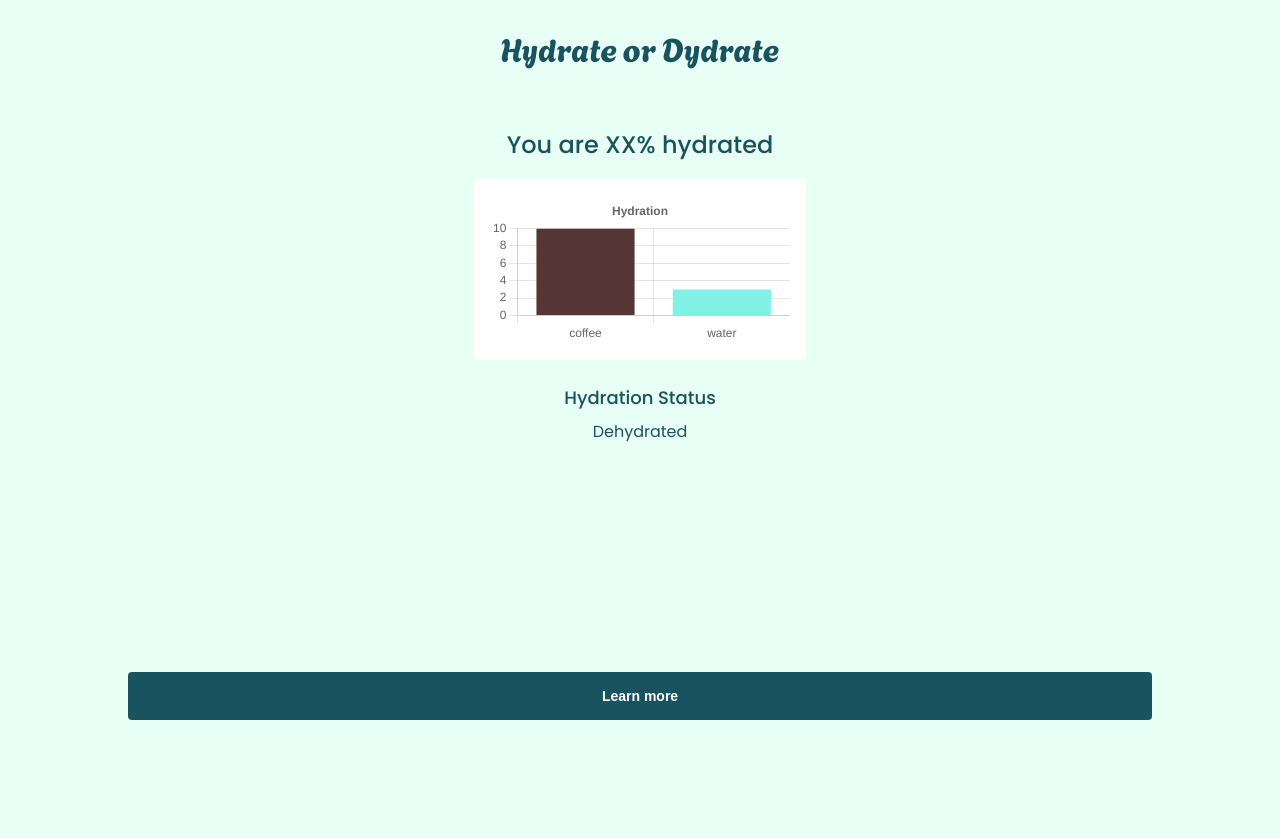
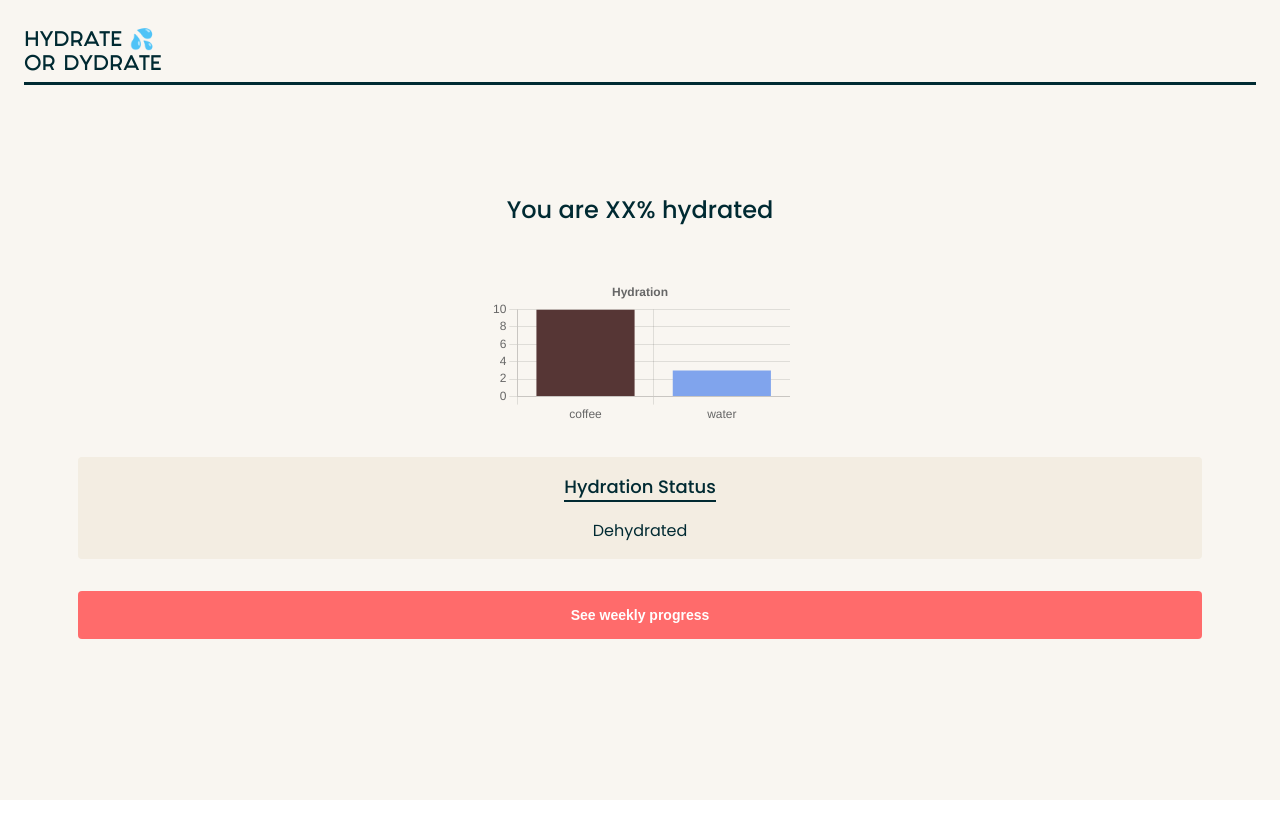
Before and after one commit to malyesh/hydrate-or-dydrate, a React (Create React App) app in the folder client/: page / in a window 1280 px wide. Shown: the top 838 px of the page. After the commit the page ends 800 px from the top, so only its background shows below. Built offline with nearby package versions, Linux system fonts and the light colour scheme; the HTML template or start-up script is replaced by a standard one.

Commit message:
update sass

```diff
--- a/client/src/components/Header/Header.js
+++ b/client/src/components/Header/Header.js
@@ -5,7 +5,13 @@ const Header = () => {
   return (
     <header className="header">
       <Link to="/" className="logo-link">
-        <h1 className="logo-link__text">Hydrate or Dydrate</h1>
+        <div className="logo">
+          <div className="logo-top">
+            <h1 className="logo-top__text">HYDRATE&nbsp;</h1>
+            <span className="logo-top__emoji">💦</span>
+          </div>
+          <h1 className="logo__text">OR DYDRATE</h1>
+        </div>
       </Link>
     </header>
   );
--- a/client/src/components/Header/Header.scss
+++ b/client/src/components/Header/Header.scss
@@ -2,13 +2,34 @@
 @use "../../styles/partials/colors" as *;
 
 .header {
-  background-color: $light-green;
+  background-color: $light-beige;
+  height: 20vh;
 }
 
 .logo-link {
   text-decoration: none;
+  display: flex;
+}
 
-  &__text {
-    padding: 1.5rem 0;
+.logo {
+  margin: 1.5rem;
+  align-self: flex-start;
+  text-align: left;
+  border-bottom: 3px solid $dark-green;
+  width: 100%;
+  padding-bottom: 0.25rem;
+
+  &-top {
+    display: flex;
+    align-items: baseline;
+  }
+
+  &__text,
+  &-top__text {
+    line-height: 1.5rem;
+  }
+
+  &-top__emoji {
+    font-size: 1.25rem;
   }
 }
--- a/client/src/components/Hero/Hero.js
+++ b/client/src/components/Hero/Hero.js
@@ -13,7 +13,7 @@ const Hero = () => {
     datasets: [
       {
         data: Data.map((data) => data.value),
-        backgroundColor: ["#563635", "#81F0E5"],
+        backgroundColor: ["#563635", "#80A4ED"],
         // borderColor: "black",
         borderWidth: 0,
       },
@@ -45,7 +45,7 @@ const Hero = () => {
         <h3 className="hydration__title">Hydration Status</h3>
         <p>Dehydrated</p>
       </article>
-      <button className="more-button">Learn more</button>
+      <button className="week-button">See weekly progress</button>
     </div>
   );
 };
--- a/client/src/components/Hero/Hero.scss
+++ b/client/src/components/Hero/Hero.scss
@@ -7,28 +7,34 @@
   flex-direction: column;
   align-items: center;
   padding: 1rem;
+  position: relative;
 }
 .top-banner {
   padding: 1rem;
 }
 
 .chart {
-  background-color: white;
-  border-radius: 4px;
-  padding: 1rem;
+  padding: 2rem;
   height: auto;
 }
 
 .hydration {
-  padding: 1.5rem;
-
+  padding: 1rem 0;
+  margin-bottom: 2rem;
+  background-color: $dark-beige;
+  border-radius: 4px;
+  width: 90%;
+  display: flex;
+  flex-direction: column;
+  align-items: center;
   &__title {
-    padding-bottom: 0.5rem;
+    margin-bottom: 1rem;
+    border-bottom: 2px solid $dark-green;
+    width: fit-content;
+    text-align: center;
   }
 }
 
-.more-button {
+.week-button {
   @include custom-button;
-  position: absolute;
-  bottom: 5rem;
 }
--- a/client/src/pages/HomePage/HomePage.scss
+++ b/client/src/pages/HomePage/HomePage.scss
@@ -2,6 +2,6 @@
 @use "../../styles/partials/colors" as *;
 
 .main {
-  height: 100vh;
-  background-color: $light-green;
+  height: 80vh;
+  background-color: $light-beige;
 }
--- a/client/src/styles/partials/_colors.scss
+++ b/client/src/styles/partials/_colors.scss
@@ -1,5 +1,7 @@
 $brown: #563635;
-$blue: #81f0e5;
-$dark-green: #19535f;
-$light-green: #e8fff5;
+$blue: #80a4ed;
+$dark-green: #002a32;
+$light-beige: #f9f6f1;
+$dark-beige: #f3ede2;
 $red: #ff6b6b;
+$dark-red: #ff3333;
--- a/client/src/styles/partials/_fonts.scss
+++ b/client/src/styles/partials/_fonts.scss
@@ -17,7 +17,7 @@
 }
 
 @font-face {
-  font-family: "Agbalumo";
-  src: url("../../assets/fonts/Agbalumo-Regular.ttf") format("truetype");
-  font-weight: 400;
+  font-family: "Fashion Fetish";
+  src: url("../../assets/fonts/Fashion-Fetish-Bold.ttf") format("truetype");
+  font-weight: 700;
 }
--- a/client/src/styles/partials/_global.scss
+++ b/client/src/styles/partials/_global.scss
@@ -14,9 +14,9 @@ body {
 }
 
 h1 {
-  font-family: "Agbalumo";
-  font-size: 32px;
-  font-weight: 400;
+  font-family: "Fashion Fetish";
+  font-size: 18px;
+  font-weight: 700;
   color: $dark-green;
 }
 
--- a/client/src/styles/partials/_mixins.scss
+++ b/client/src/styles/partials/_mixins.scss
@@ -5,17 +5,17 @@
   align-items: center;
   justify-content: center;
   color: white;
-  background-color: $dark-green;
+  background-color: $red;
   font-size: 0.875rem;
   font-weight: 700;
   height: 2.5rem;
   border-radius: 0.25rem;
-  width: 80%;
+  width: 90%;
   border: none;
   padding: 1.5rem 0;
   cursor: pointer;
 
-  &:hover {
-    background-color: $red;
+  &:focus {
+    background-color: $dark-red;
   }
 }
```
Also changed, not shown: client/src/assets/fonts/Agbalumo-Regular.ttf (deleted), client/src/assets/fonts/Fashion-Fetish-Bold.ttf (added).
